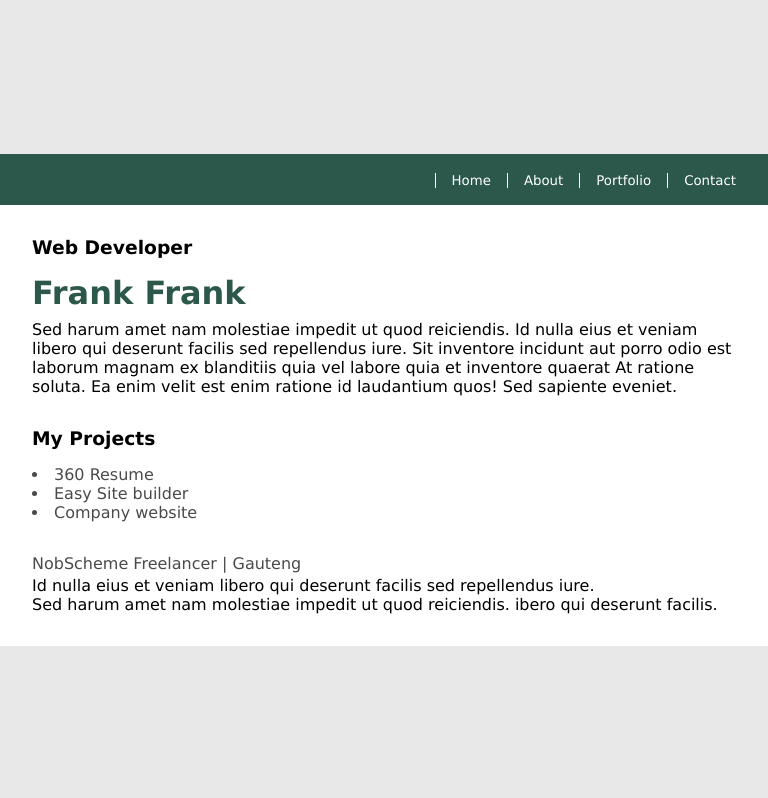
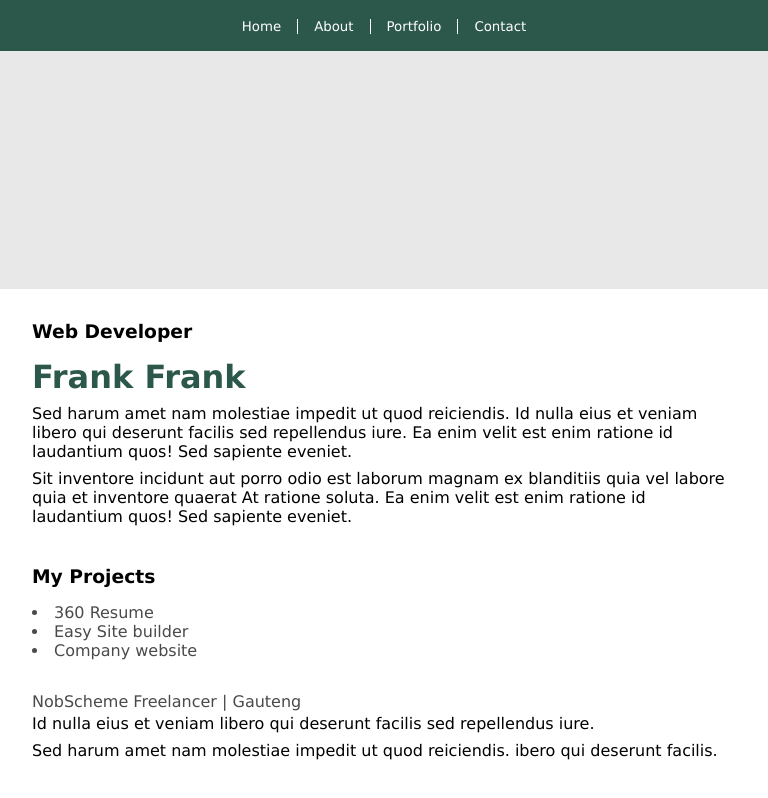
Before and after one commit to thembalakhe/portfolio-website, an Angular app: page /home in a window 768 px wide. Built offline with nearby package versions, Linux system fonts and the light colour scheme.

Commit message:
updated layout

```diff
--- a/src/app/app.component.css
+++ b/src/app/app.component.css
@@ -1,4 +1,6 @@
-
+.main {
+  min-height: 100vh;
+}
 .router {
   height: 100%;
   background: #ffffff;
@@ -8,7 +10,6 @@
 @media (min-width: 768px) {
 
   .main {
-    min-height: 100vh;
     display: grid;
     align-content: center;
     justify-content: center;
@@ -19,3 +20,12 @@
       max-width: 48rem;
   }
 }
+
+@media (max-width: 768px) {
+
+  .main {
+    display: grid;
+    align-content: space-between;
+  }
+
+}
--- a/src/app/components/Layouts/nav/nav.component.css
+++ b/src/app/components/Layouts/nav/nav.component.css
@@ -11,3 +11,10 @@ nav a {
   text-decoration: none;
   border-left: 1px solid #ffffff;
 }
+
+
+@media (max-width: 768px) {
+
+  nav { text-align: center;}
+  nav a:first-child {  border: 0;}
+}
--- a/src/app/components/Pages/home/home.component.css
+++ b/src/app/components/Pages/home/home.component.css
@@ -14,6 +14,10 @@
   padding-bottom: 1rem;
 }
 
+.main p {
+  padding-bottom: .5rem;
+}
+
 .main ul {
   list-style-position: inside;
 }
--- a/src/app/components/Pages/home/home.component.html
+++ b/src/app/components/Pages/home/home.component.html
@@ -4,7 +4,9 @@
     <h1>Frank Frank</h1>
     <p>
       Sed harum amet nam molestiae impedit ut quod reiciendis. Id nulla eius et veniam libero qui deserunt facilis sed
-      repellendus iure. Sit inventore incidunt aut porro odio est laborum magnam ex blanditiis quia vel labore quia et
+      repellendus iure. Ea enim velit est enim ratione id laudantium quos! Sed sapiente eveniet.</p>
+    <p>
+      Sit inventore incidunt aut porro odio est laborum magnam ex blanditiis quia vel labore quia et
       inventore quaerat At ratione soluta.
       Ea enim velit est enim ratione id laudantium quos! Sed sapiente eveniet.</p>
   </div>
```
